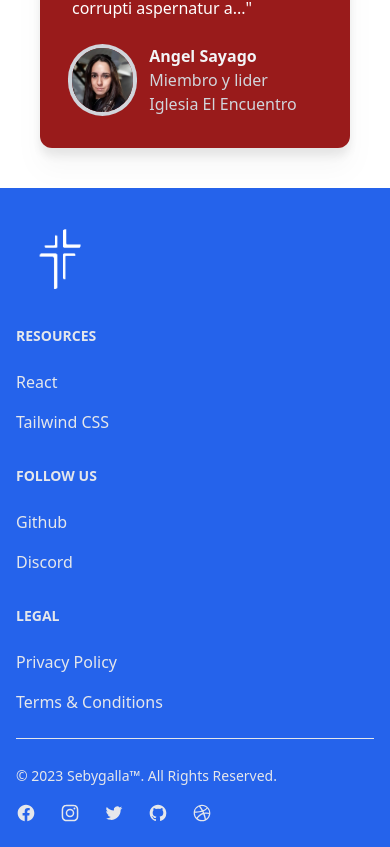
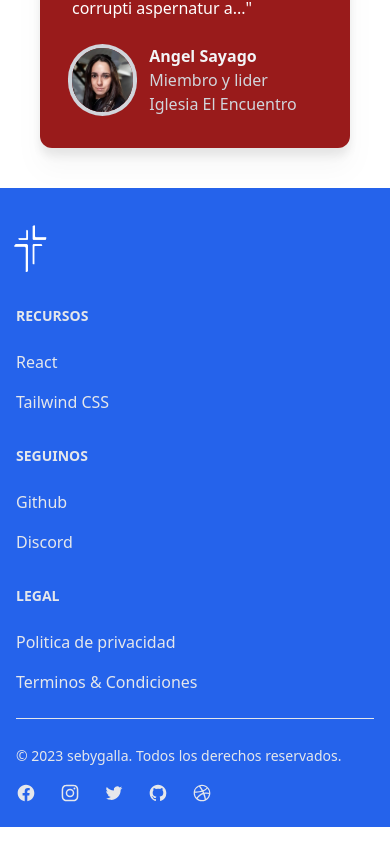
Before and after one commit to sebygalla/encuentro-tailwind, a React (Vite) app: page / in a window 390 px wide. Shown: the part 4429-5276 px from the top of the page. Built offline with nearby package versions, Linux system fonts and the light colour scheme.

Commit message:
responsive

```diff
--- a/src/components/Footer/Footer.jsx
+++ b/src/components/Footer/Footer.jsx
@@ -9,7 +9,7 @@ const Footer = () => {
             <a href="https://flowbite.com/" class="flex items-center">
               <img
                 src={logoTipo}
-                className="h-[90px]"
+                className="h-[70px] md:w-[100px] md:h-[80px] -ml-5"
                 alt="Cruz Logo"
               />
               <span className="self-center whitespace-nowrap text-2xl font-semibold dark:text-white">
@@ -20,7 +20,7 @@ const Footer = () => {
           <div className="grid grid-cols-1 text-left gap-8 sm:grid-cols-3 sm:gap-6">
             <div>
               <h2 className="mb-6 text-sm font-semibold uppercase text-gray-200 dark:text-white">
-                Resources
+                Recursos
               </h2>
               <ul className="font-medium text-gray-200 dark:text-gray-400">
                 <li className="mb-4">
@@ -37,7 +37,7 @@ const Footer = () => {
             </div>
             <div>
               <h2 className="mb-6 text-sm font-semibold uppercase text-gray-200 dark:text-white">
-                Follow us
+                Seguinos
               </h2>
               <ul className="font-medium text-gray-200 dark:text-gray-400">
                 <li className="mb-4">
@@ -63,12 +63,12 @@ const Footer = () => {
               <ul className="font-medium text-gray-200 dark:text-gray-400">
                 <li className="mb-4">
                   <a href="#" className="hover:underline">
-                    Privacy Policy
+                    Politica de privacidad
                   </a>
                 </li>
                 <li>
                   <a href="#" className="hover:underline">
-                    Terms &amp; Conditions
+                    Terminos &amp; Condiciones
                   </a>
                 </li>
               </ul>
@@ -79,11 +79,12 @@ const Footer = () => {
         <div className="sm:flex sm:items-center sm:justify-between text-left">
           <span className="text-sm text-gray-200 dark:text-gray-400">
             © 2023{" "}
-            <a href="https://flowbite.com/" className="hover:underline">
-              Sebygalla™
+            <a href="#" className="hover:underline">
+              sebygalla
             </a>
-            . All Rights Reserved.
+            . Todos los derechos reservados.
           </span>
+
           <div className="mt-4 flex space-x-6 sm:mt-0 sm:justify-center">
             <a
               href="#"
--- a/src/components/Titulo/Titulo.jsx
+++ b/src/components/Titulo/Titulo.jsx
@@ -1,6 +1,6 @@
 const HeroTitle = () => {
   return (
-    <section className="w-full px-5 absolute xl:top-[50%] text-white left-[50%] transform -translate-x-1/2 -translate-y-1/2 md:top-[70%] top-[70%]">
+    <section className="w-full px-5 absolute xl:top-[55%] text-white left-[50%] transform -translate-x-1/2 -translate-y-1/2 md:top-[65%] top-[70%]">
       <div className="mx-auto max-w-4xl font-['Poppins'] md:gap-0 xl:gap-4 text-center">
 
         <h2 className="xl:text-2xl text-lg font-bold uppercase text-gray-800">Iglesia Cristiana <span className="xl:text-4xl text-2xl">⛪</span></h2>
```
